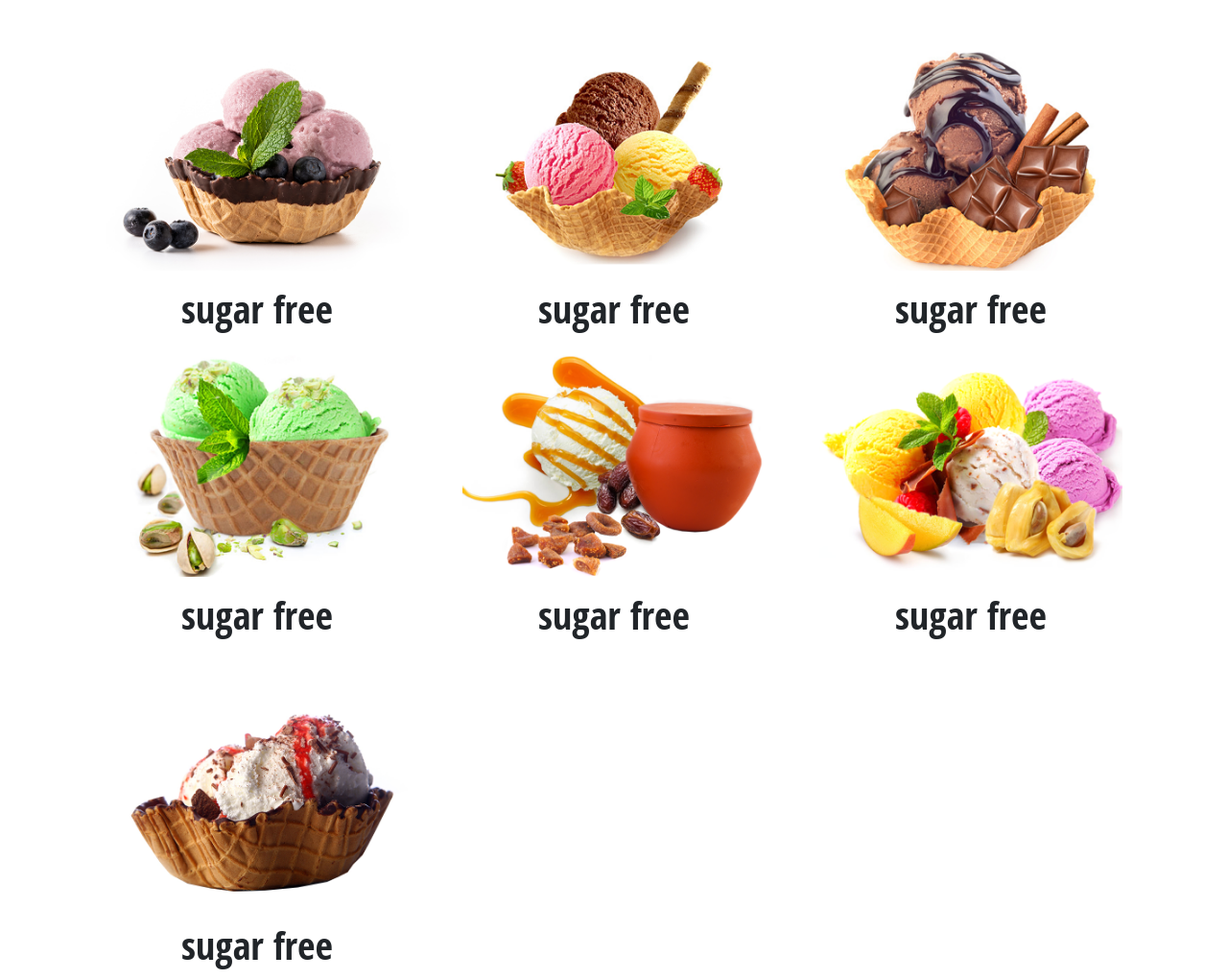
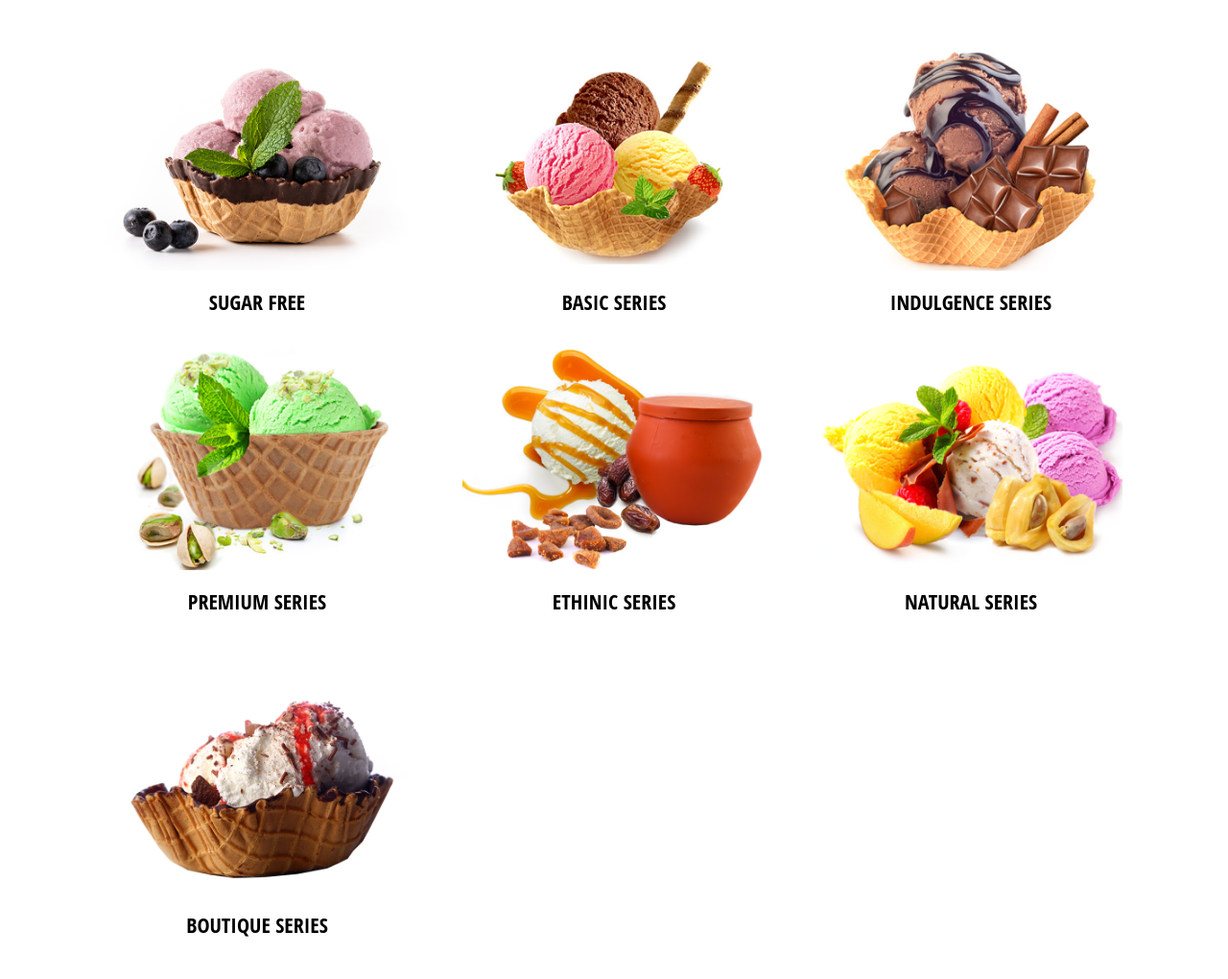
Before and after one commit to muhliz-ct/lazza-responsive, a plain HTML site: page index.html in a window 1280 px wide. Shown: the part 716-1736 px from the top of the page at 96% size. Drawn offline with nearby package versions, Linux system fonts and the light colour scheme.

Commit message:
respponsive-website

```diff
--- a/index.html
+++ b/index.html
@@ -4,7 +4,7 @@
     <meta charset="utf-8">
     <meta name="viewport" content="width=device-width, initial-scale=1">
     <title>Lazza Icecreams</title>
-    <link rel="icon" href="assets/asset 17.png">
+    <link rel="icon" href="assets/asset 0.png">
     <link href="https://cdn.jsdelivr.net/npm/bootstrap@5.3.2/dist/css/bootstrap.min.css" rel="stylesheet" integrity="sha384-T3c6CoIi6uLrA9TneNEoa7RxnatzjcDSCmG1MXxSR1GAsXEV/Dwwykc2MPK8M2HN" crossorigin="anonymous">
     <link rel="stylesheet" href="style.css">
 </head>
@@ -57,32 +57,32 @@
         <div class="row text-center">
           <div class="col-md">
             <div class="card">
-              <div class="card body text-center">
+              <div class="card body text-center" id="card-name">
                 <div class="h1 m-3">
                   <img class="w-100" src="assets/asset 5.png" alt="">
                 </div>
-                <h1>sugar free</h1>
+                <p>SUGAR FREE</p>
               </div>
             </div>
           </div>
           <div class="col-md">
             <div class="card">
-              <div class="card body text-center">
+              <div class="card body text-center" id="card-name">
                 <div class="h1 m-3">
 
                   <img class="w-100" src="assets/asset 6.png" alt="">
                 </div>
-                <h1>sugar free</h1>
+                <P>BASIC  SERIES</P>
               </div>
             </div>
           </div>
           <div class="col-md">
             <div class="card">
-              <div class="card body text-center">
+              <div class="card body text-center" id="card-name">
                 <div class="h1 m-3">
                   <img class="w-100" src="assets/asset 7.png" alt="">
                 </div>
-                <h1>sugar free</h1>
+                <P>INDULGENCE SERIES</P>
               </div>
             </div>
           </div>
@@ -90,31 +90,31 @@
         <div class="row text-center">
           <div class="col-md">
             <div class="card">
-              <div class="card body text-center">
+              <div class="card body text-center" id="card-name">
                 <div class="h1 m-3">
                   <img class="w-100" src="assets/asset 8.png" alt="">
                 </div>
-                <h1>sugar free</h1>
+                <P>PREMIUM SERIES</P>
               </div>
             </div>
           </div>
           <div class="col-md">
             <div class="card">
-              <div class="card body text-center">
+              <div class="card body text-center" id="card-name">
                 <div class="h1 m-3">
                   <img class="w-100" src="assets/asset 9.png" alt="">
                 </div>
-                <h1>sugar free</h1>
+                <P>ETHINIC SERIES</P>
               </div>
             </div>
           </div>
           <div class="col-md">
             <div class="card">
-              <div class="card body text-center">
+              <div class="card body text-center" id="card-name">
                 <div class="h1 m-3">
                   <img class="w-100" src="assets/asset 10.png" alt="">
                 </div>
-                <h1>sugar free</h1>
+                <p>NATURAL SERIES</p>
               </div>
             </div>
           </div>
@@ -123,11 +123,11 @@
           <div class="row text-start justify-content-start">
             <div class="col-md">
               <div class="card-md">
-                <div class="card body text-center justify-content-start">
+                <div class="card body text-center justify-content-start" id="card-name">
                   <div class="h1 m-3">
                     <img class="w-100" src="assets/asset 11.jpeg" alt="">
                   </div>
-                  <h1>sugar free</h1>
+                  <p>BOUTIQUE SERIES</p>
                 </div>
               </div>
             </div>
--- a/style.css
+++ b/style.css
@@ -66,3 +66,8 @@ text-transform: uppercase;
     font-size: 18px;
     font-weight: 400;
 }
+#card-name p{
+    font-family: "Open Sans Condensed", sans-serif;
+    font-size: 22px;
+    color: black;
+}
```
